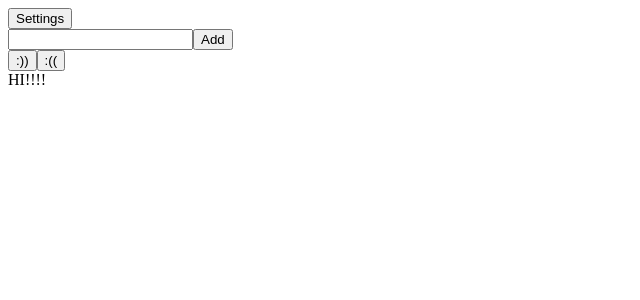
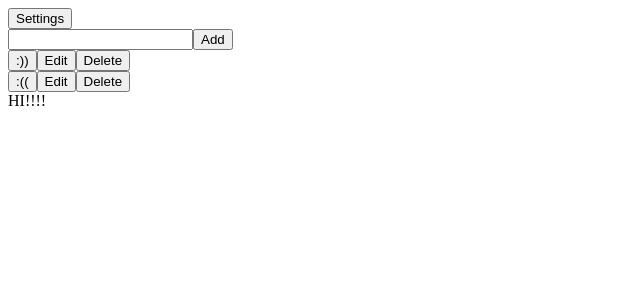
Before and after one commit to CruelDwemer/Weemoji, a React (Create React App) app: page / in a window 1280 px wide. Shown: the top 300 px of the page, without its empty margins (0-640 px from the left). Built offline with nearby package versions, Linux system fonts and the light colour scheme.

Commit message:
add settings mode buttons

```diff
--- a/package.json
+++ b/package.json
@@ -6,7 +6,8 @@
     "react-dom": "16.1.1",
     "react-redux": "5.0.7",
     "react-scripts": "^1.1.4",
-    "redux": "4.0.0"
+    "redux": "4.0.0",
+    "redux-saga": "^0.16.0"
   },
   "version": "0.1.0",
   "private": true,
--- a/src/EmojiComponent.js
+++ b/src/EmojiComponent.js
@@ -1,4 +1,5 @@
 import React, { Component } from 'react';
+import SettingsModeButtons from './SettingsModeButtons';
 
 export default class EmojiComponent extends Component{
 
@@ -12,8 +13,13 @@ export default class EmojiComponent extends Component{
     }
 
     render() {
+        let { text, id } = this.props;
+
         return(
-            <button onClick={this.onButtonClick}>{this.props.text}</button>
+            <SettingsModeButtons
+                render={<button onClick={this.onButtonClick}>{text}</button>}
+                id={id}
+            />
         )
     }
 }
--- a/src/EmojiList.js
+++ b/src/EmojiList.js
@@ -13,7 +13,7 @@ class EmojiList extends Component{
         return(
             <div>
                 {this.props.smiles.map(item => {
-                    return <ItemComponent text={item.text} />
+                    return <ItemComponent text={item.text} id={item.id} />
                 })}
             </div>
         )
--- /dev/null
+++ b/src/SettingsModeButtons.js
@@ -0,0 +1,27 @@
+import React, { Component } from 'react';
+import { deleteItem } from './redux/actions';
+import { connect } from 'react-redux';
+
+const apply = connect(
+    null,
+    { deleteItem: deleteItem }
+)
+
+class SettingsModeButtons extends Component{
+
+    onDeleteButtonClick = () => {
+        this.props.deleteItem(this.props.id);
+    }
+
+    render() {
+        return(
+            <div>
+                {this.props.render}
+                <button>Edit</button>
+                <button onClick={this.onDeleteButtonClick}>Delete</button>
+            </div>
+        )
+    }
+}
+
+export default apply(SettingsModeButtons);
--- a/src/index.js
+++ b/src/index.js
@@ -1,12 +1,11 @@
 import React, { Component } from 'react';
 import { render } from 'react-dom';
-import EmojiList from './EmojiList';
 import Main from './Main';
 import './style.css';
 
 import { createStore } from 'redux';
 import { Provider } from 'react-redux';
-import rootReducer from './redux/rootReducer';
+import rootReducer from './redux/reducers/rootReducer';
 
 const store = createStore(rootReducer);
 
--- a/src/redux/actions.js
+++ b/src/redux/actions/index.js
@@ -6,3 +6,8 @@ export const addItem = (value) => ({
     type: 'ADD_ITEM',
     value
 })
+
+export const deleteItem = (id) => ({
+    type: 'DELETE_ITEM',
+    id
+})
--- a/src/redux/itemsReducer.js
+++ b/src/redux/reducers/itemsReducer.js
@@ -6,9 +6,13 @@ const InitialState = {
 };
 
 const items = (state = InitialState, action) => {
+    let { smiles } = state;
     switch (action.type) {
         case 'ADD_ITEM':
-            let smiles = [...state.smiles, { id: new Date(), text: action.value }]
+            smiles = [...state.smiles, { id: new Date(), text: action.value }]
+            return {...state, smiles}
+        case 'DELETE_ITEM':
+            smiles = state.smiles.filter(item => item.id != action.id)
             return {...state, smiles}
         default: return state;
     }
```
Also changed, not shown: src/redux/reducers/pageReducer.js (renamed from src/redux/pageReducer.js), src/redux/reducers/rootReducer.js (renamed from src/redux/rootReducer.js), 1 other file (tests, documents, lock files or other folders).
